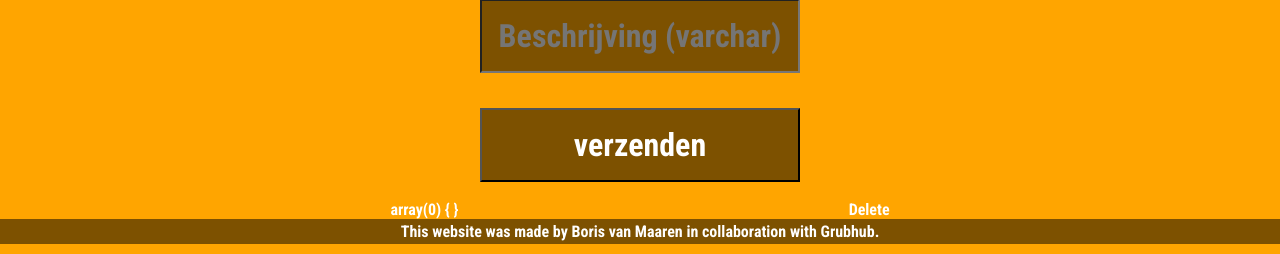
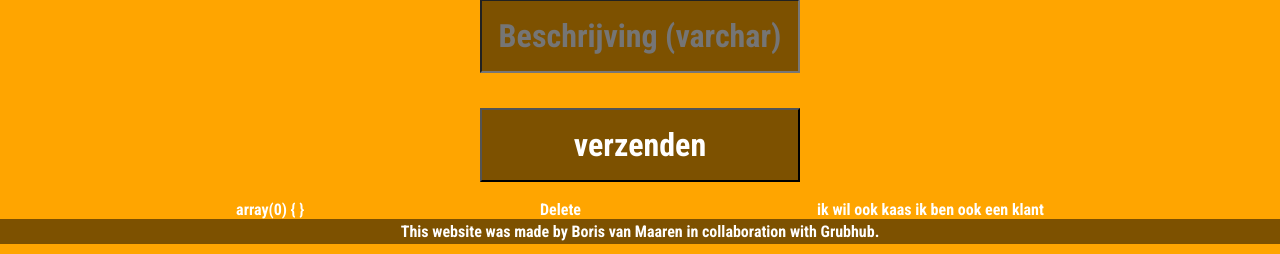
Before and after one commit to CeMagnum/minicrud, a PHP site: page /product.php in a window 1280 px wide. Shown: the part 546-800 px from the top of the page. Run offline with PHP 8.4, Linux system fonts and the light colour scheme; data that the repository does not hold is empty; some libraries are stand-ins or nearby versions.

Commit message:
ik wil ook kaas

```diff
--- a/product.php
+++ b/product.php
@@ -16,6 +16,7 @@
         <?php  ?>
         <?php $sql = "UPDATE $result SET lastname='Doe';" ?>
         <a onclick="DeleteConfirm()">Delete</a>
+        <p>ik wil ook kaas ik ben ook een klant</p>
     </main>
 
     <?php include('footer.php');?>
```
